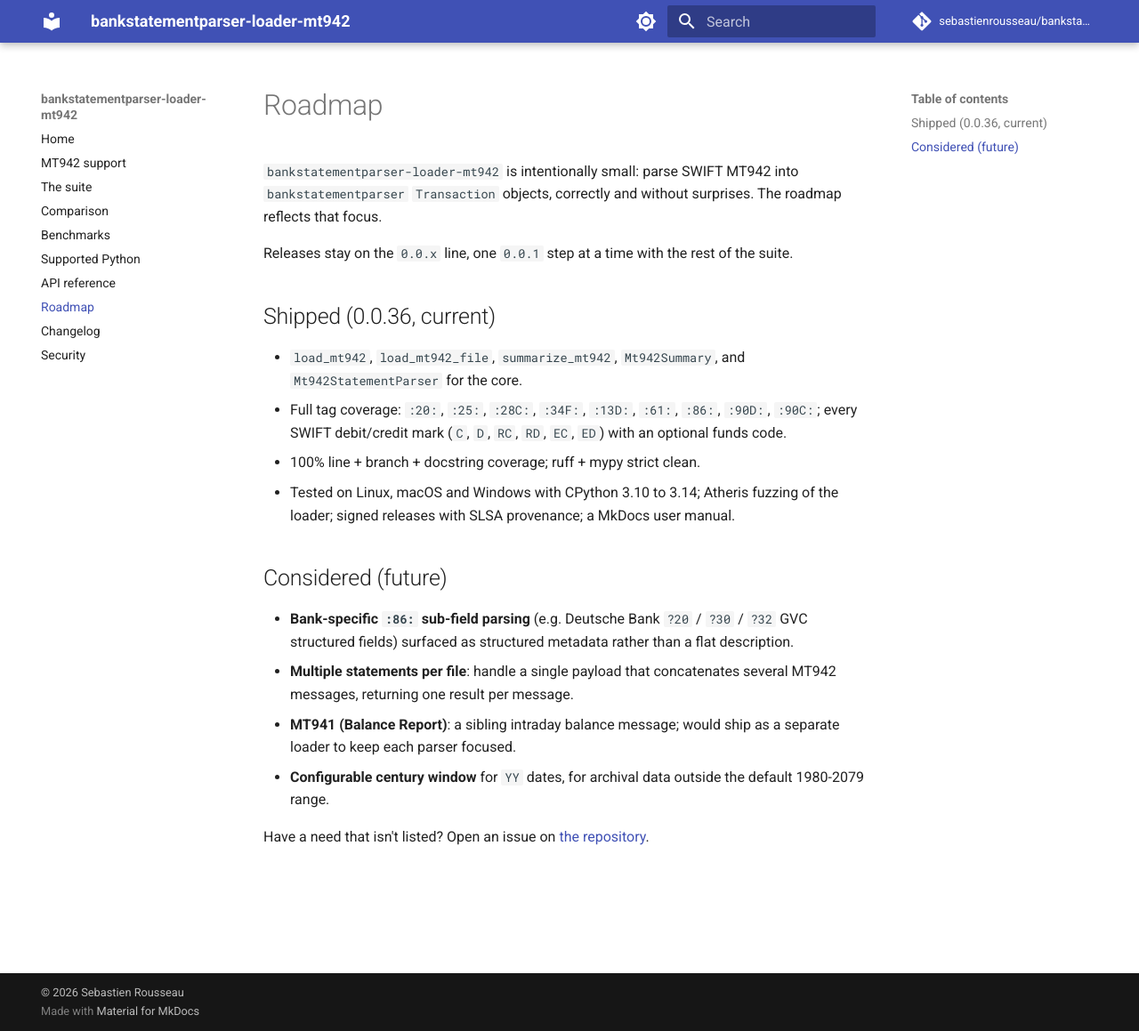
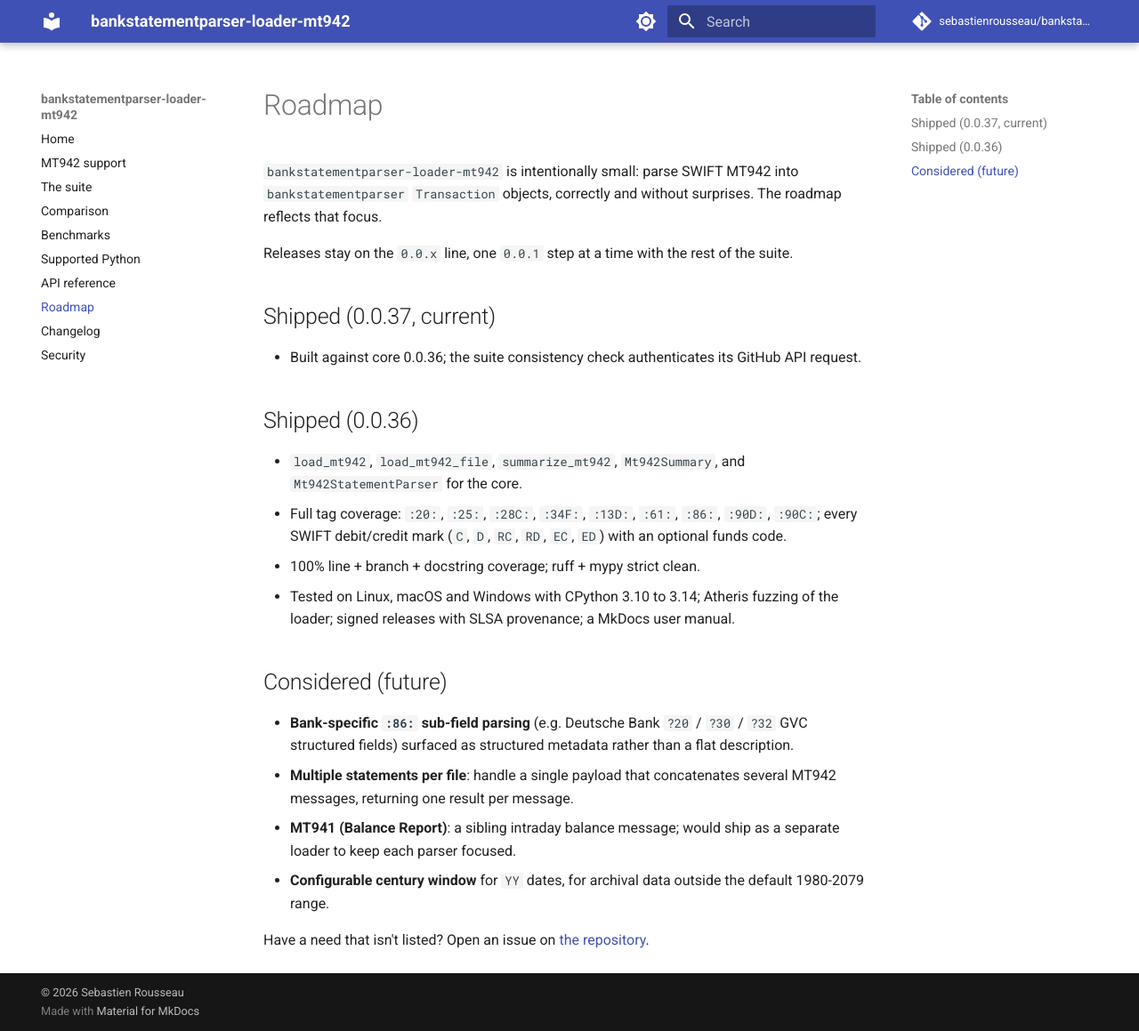
Before and after one commit to sebastienrousseau/bankstatementparser-loader-mt942, an MkDocs documentation site: the page built from docs/roadmap.md, in a window 1280 px wide and 1159 px high. Shown: the whole window at 89% size. Built offline with MkDocs 1.6.1 and Material for MkDocs 9.7.7, drawn with Linux system fonts in a browser that asks for light colours; comment, search, counter and statistics services are not loaded.

Commit message:
chore: bump version to 0.0.37
Align with the suite's 0.0.37 release: pyproject, __version__ and the
README's install check move to 0.0.37. The roadmap records 0.0.37 as
the current shipped release, and the bug report form's version
placeholders name 0.0.37 instead of 0.0.10.

Assisted-by: Claude Code:claude-opus-5-5
Signed-off-by: Sebastien Rousseau <sebastienrousseau@users.noreply.github.com>

````diff
--- a/README.md
+++ b/README.md
@@ -76,7 +76,7 @@ Verify the installation:
 
 ```sh
 python -c "import bankstatementparser_loader_mt942 as m; print(m.__version__)"
-# -> 0.0.36
+# -> 0.0.37
 ```
 
 ---
--- a/ROADMAP.md
+++ b/ROADMAP.md
@@ -9,7 +9,12 @@ without surprises. The roadmap reflects that focus.
 Releases stay on the `0.0.x` line, one `0.0.1` step at a time with the
 rest of the suite.
 
-## Shipped (0.0.36, current)
+## Shipped (0.0.37, current)
+
+- Built against core 0.0.36; the suite consistency check authenticates
+  its GitHub API request.
+
+## Shipped (0.0.36)
 
 - `load_mt942`, `load_mt942_file`, `summarize_mt942`, `Mt942Summary`,
   and `Mt942StatementParser` for the core.
--- a/bankstatementparser_loader_mt942/__init__.py
+++ b/bankstatementparser_loader_mt942/__init__.py
@@ -38,4 +38,4 @@ __all__ = [
     "summarize_mt942",
 ]
 
-__version__ = "0.0.36"
+__version__ = "0.0.37"
--- a/pyproject.toml
+++ b/pyproject.toml
@@ -1,6 +1,6 @@
 [tool.poetry]
 name = "bankstatementparser-loader-mt942"
-version = "0.0.36"
+version = "0.0.37"
 description = "SWIFT MT942 Interim Transaction Report loader that parses MT942 wire format into bankstatementparser Transaction objects."
 authors = ["Sebastien Rousseau <sebastian.rousseau@gmail.com>"]
 license = "Apache-2.0 OR MIT"
````
Also changed, not shown: 1 other file.
